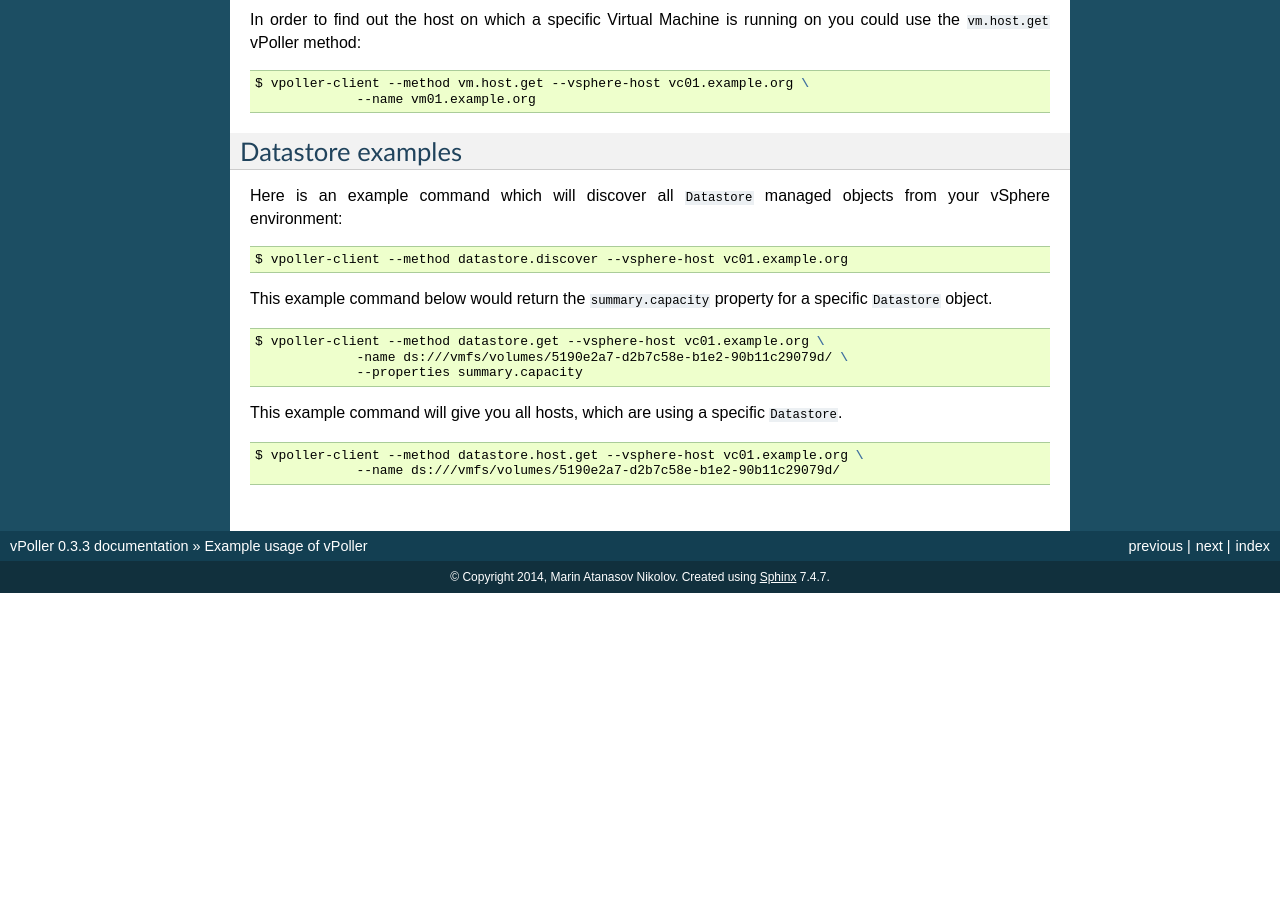
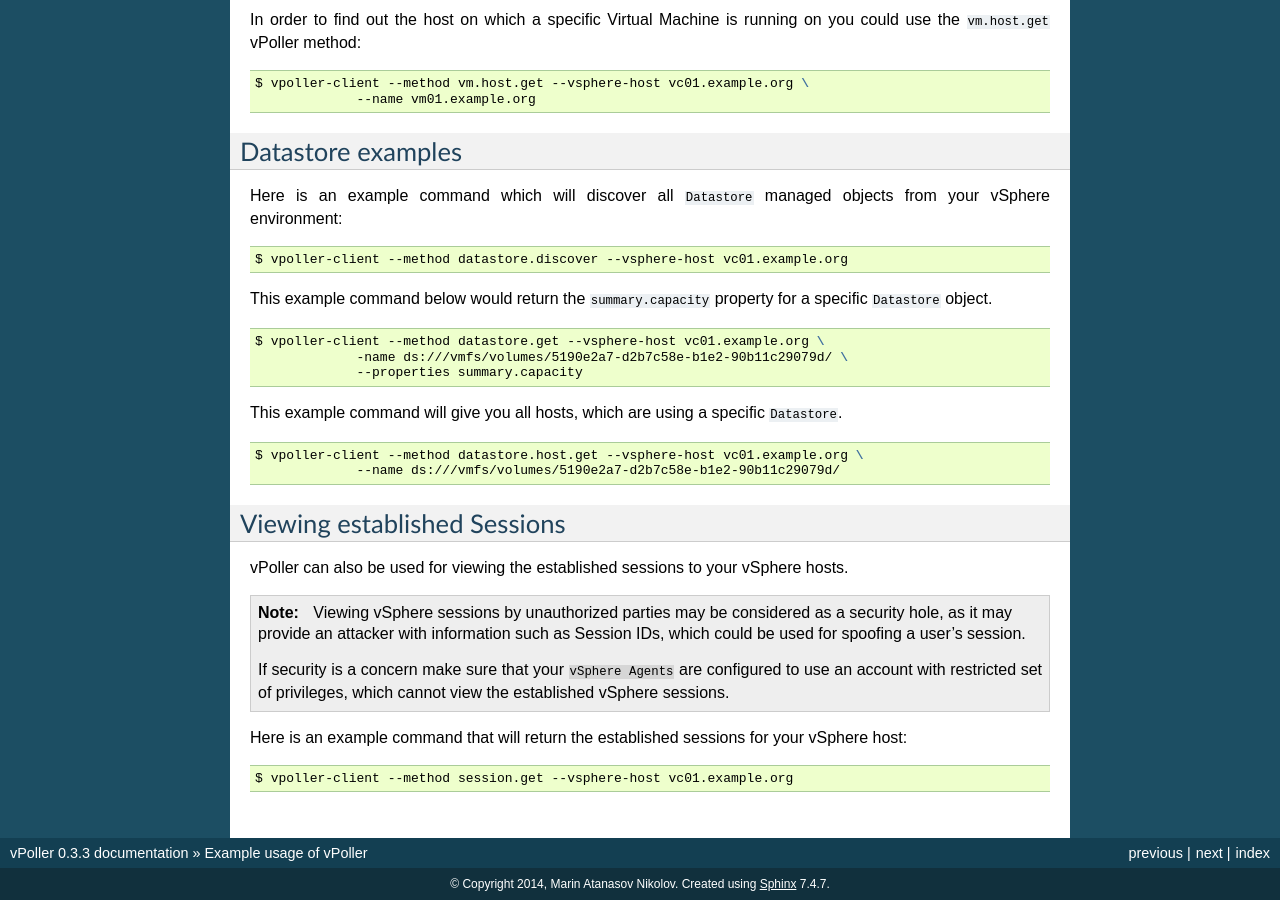
Before and after one commit to dnaeon/py-vpoller, a Sphinx documentation site: the page built from docs/examples.rst, in a window 1280 px wide and 900 px high, scrolled down 1885 px. Built offline with Sphinx 7.4.7, drawn with Linux system fonts in a browser that asks for light colours; before the commit the page ends 2478 px from its top, so only the background shows below that; some of the changed text lies outside the part shown.

Commit message:
Document the 'session.get' vPoller method

```diff
--- a/docs/examples.rst
+++ b/docs/examples.rst
@@ -173,3 +173,27 @@ specific ``Datastore``.
 
    $ vpoller-client --method datastore.host.get --vsphere-host vc01.example.org \
 		--name ds:///vmfs/volumes/5190e2a7-d2b7c58e-b1e2-90b11c29079d/
+
+Viewing established Sessions
+============================
+
+vPoller can also be used for viewing the established
+sessions to your vSphere hosts.
+
+.. note::
+
+   Viewing vSphere sessions by unauthorized parties may be
+   considered as a security hole, as it may provide an attacker
+   with information such as Session IDs, which could be used for
+   spoofing a user's session.
+
+   If security is a concern make sure that your ``vSphere Agents`` are
+   configured to use an account with restricted set of privileges,
+   which cannot view the established vSphere sessions.
+
+Here is an example command that will return the established sessions
+for your vSphere host:
+
+.. code-block:: bash
+
+   $ vpoller-client --method session.get --vsphere-host vc01.example.org
--- a/docs/methods.rst
+++ b/docs/methods.rst
@@ -13,6 +13,8 @@ with description for each of them.
 | about                  | Get *about* information for a vSphere host                               |
 +------------------------+--------------------------------------------------------------------------+
 | event.latest           | Get the latest registered event from a vSphere host                      |
++------------------------+--------------------------------------------------------------------------+
+| session.get            | Get the established vSphere sessions                                     |
 +------------------------+--------------------------------------------------------------------------+
 | net.discover           | Discover all vim.Network managed objects                                 |
 +------------------------+--------------------------------------------------------------------------+
```
